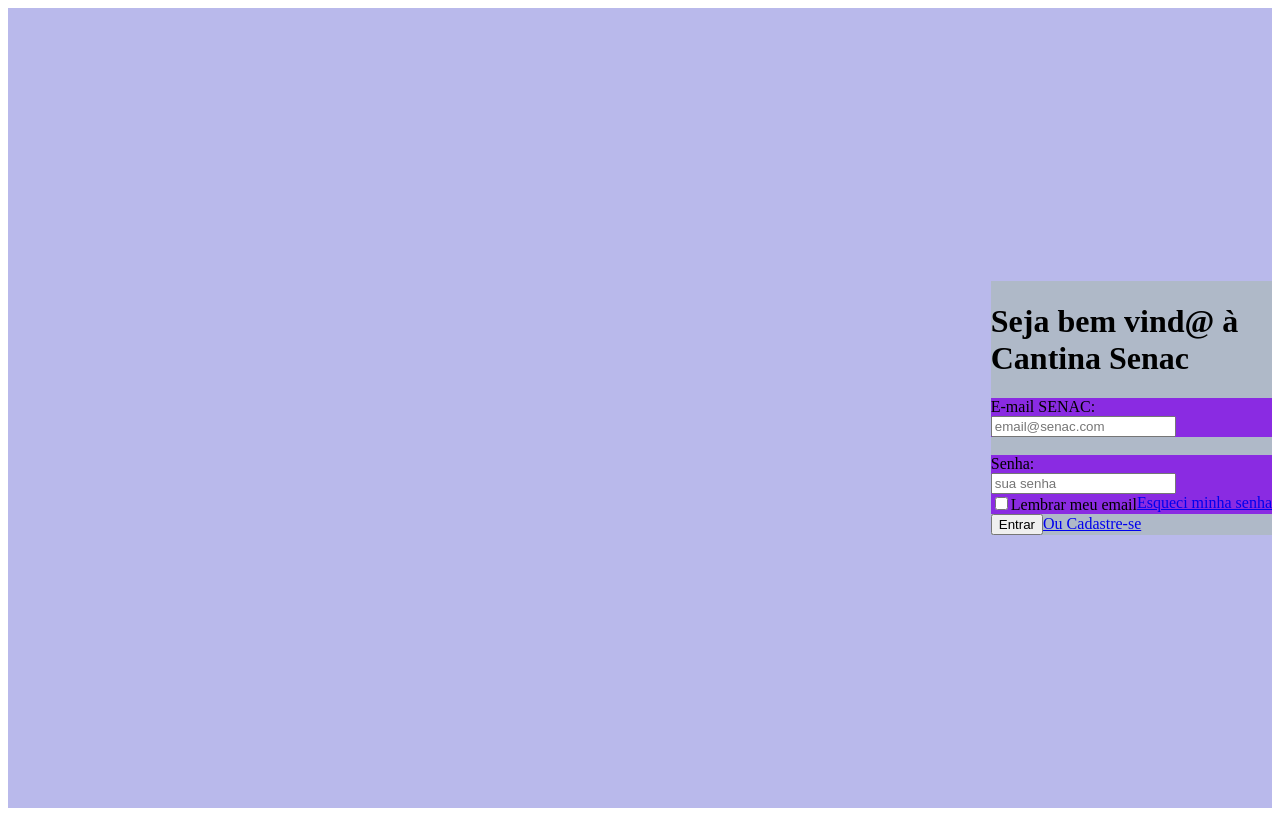
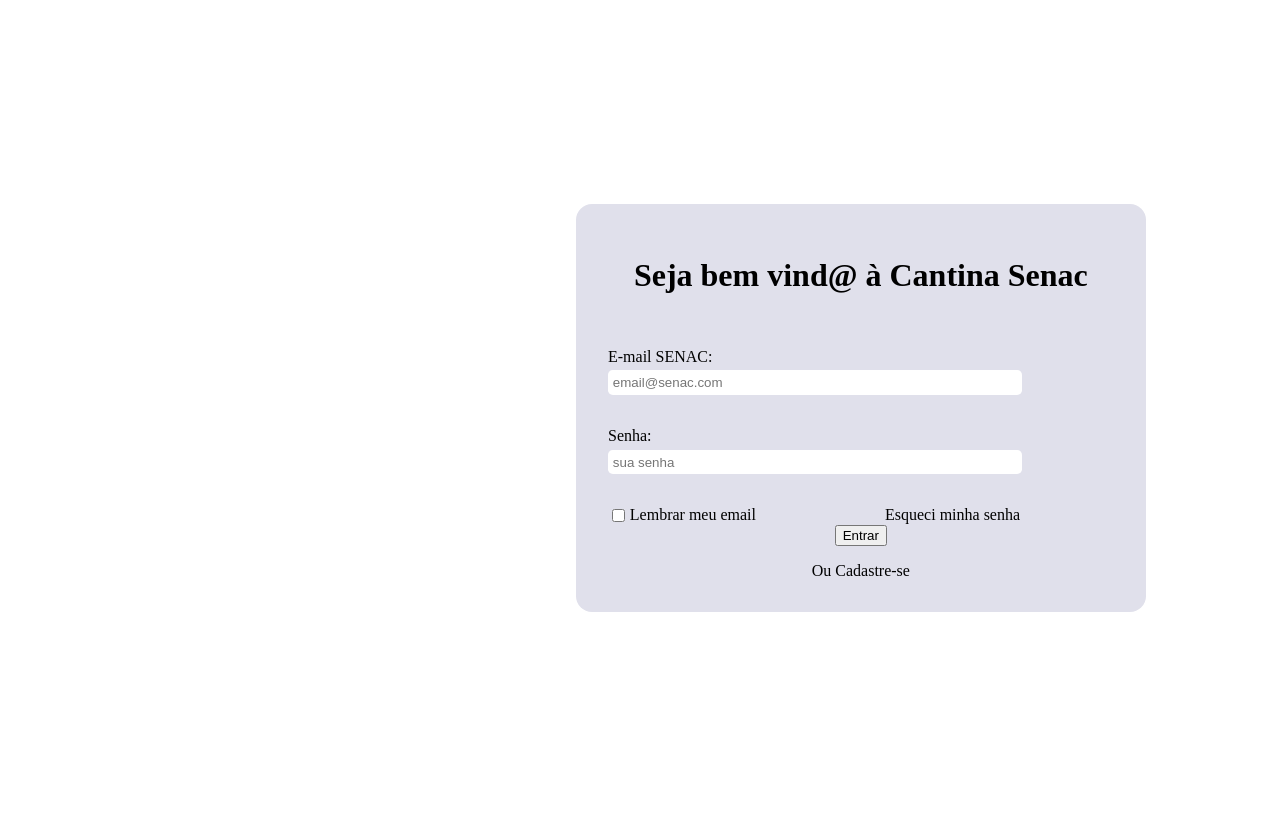
Before and after one commit to prof-lucas-senac/cantina-senac-2025-front, an Angular app: page / in a window 1280 px wide. Built offline with nearby package versions, Linux system fonts and the light colour scheme.

Commit message:
Alterações da tela de login

```diff
--- a/src/app/components/login/login.component.css
+++ b/src/app/components/login/login.component.css
@@ -1,7 +1,6 @@
 .div-principal
 {
     display:flex;
-    background-color: rgb(185, 185, 235);
     height: 100vh;
     width: 100%;
     align-items: center;
@@ -10,16 +9,72 @@
 
 .div-formulario
 {
-    background-color: rgb(175, 185, 200);
+    background-color: #e0e0eb;
+    width: 40%;
+    margin-right: 10%;
+    padding: 2rem;
+    border-radius: 1rem;
+}
+
+.div-titulo
+{
+    display: flex;
+    align-items: center;
+    justify-content: center;
+    margin-bottom: 2rem;
 }
 
 .div-input
 {
-    background-color: blueviolet;
+    margin-bottom: 2rem;
+}
+
+.div-input label
+{
+    display: block;
+    margin-bottom: 0.3rem;
+}
+
+.div-input input
+{
+    width: 80%;
+    border: none;
+    border-radius: 0.3rem;
+    padding: 0.3rem;
 }
 
 .div-formulario-inferior
 {
     display: flex;
-    background-color: blueviolet;
+    justify-content: space-between;
+    margin-right: 18.5%;
 }
+
+a
+{
+    text-decoration: none;
+    color: black;
+}
+
+.div-lembrar-email
+{
+    display: flex;
+}
+
+.div-lembrar-email input
+{
+    margin-right: 0.3rem;
+}
+
+.div-button-entrar
+{
+    display: flex;
+    justify-content: center;
+    margin-bottom: 1rem;
+}
+
+.div-cadastre-se
+{
+    display: flex;
+    justify-content: center;
+}
--- a/src/app/components/login/login.component.html
+++ b/src/app/components/login/login.component.html
@@ -1,28 +1,31 @@
 <div class="div-principal">
     <div class="div-formulario">
-        <h1>Seja bem vind&#64; à <br>Cantina Senac</h1>
-
+        <div class="div-titulo">
+            <h1>Seja bem vind&#64; à Cantina Senac</h1>
+        </div>
         <form>
             <div class="div-input">
-                <label for="email">E-mail SENAC:</label> <br>
+                <label for="email">E-mail SENAC:</label>
                 <input type="email" id="email" placeholder="email@senac.com">
             </div>
-            <br>
             <div class="div-input">
-                <label for="senha">Senha:</label> <br>
+                <label for="senha">Senha:</label>
                 <input type="password" id="senha" placeholder="sua senha">
             </div>
         </form>
 
         <div class="div-formulario-inferior">
-            <div>
+            <div class="div-lembrar-email">
                 <input type="checkbox" id="lembrarEmail">
                 <label for="lembrarEmail">Lembrar meu email</label>
             </div>
             <a href="#">Esqueci minha senha</a>
         </div>
-
-        <button>Entrar</button>
-        <a href="#">Ou Cadastre-se</a>
+        <div class="div-button-entrar">
+            <button>Entrar</button>
+        </div>
+        <div class="div-cadastre-se">
+            <a href="#">Ou Cadastre-se</a>
+        </div>
     </div>
 </div>
--- a/src/styles.css
+++ b/src/styles.css
@@ -1 +1,6 @@
 /* You can add global styles to this file, and also import other style files */
+
+*
+{
+
+}
```
